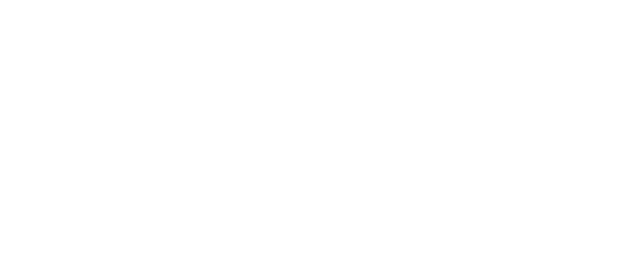
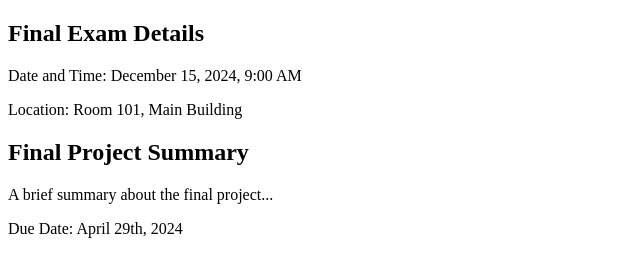
Before and after one commit to Cwaddick/svethedte, a plain HTML site: page index.html in a window 1280 px wide. Shown: the whole page, without its empty margins (0-640 px from the left). Drawn offline with nearby package versions, Linux system fonts and the light colour scheme.

Commit message:
Update index.html

```diff
--- a/index.html
+++ b/index.html
@@ -1,16 +1,29 @@
-<html>
+<!DOCTYPE html>
+<html lang="en">
 <head>
+    <meta charset="UTF-8">
+    <meta name="viewport" content="width=device-width, initial-scale=1.0">
+    <title>Document</title>
+    <script src="https://code.jquery.com/jquery-3.7.1.min.js"></script>
+</head>
+<body>
+    <div id="dynamic">
+
+    </div>
+</body>
+<script>
+const setupdynamic = () => {
+    // Dynamically create and append content
+    $('#dynamic').append('<h2>Final Exam Details</h2>');
+    $('#dynamic').append('<p>Date and Time: December 15, 2024, 9:00 AM</p>');
+    $('#dynamic').append('<p>Location: Room 101, Main Building</p>');
+    $('#dynamic').append('<h2>Final Project Summary</h2>');
+    $('#dynamic').append('<p>A brief summary about the final project...</p>');
+    $('#dynamic').append('<p>Due Date: April 29th, 2024</p>');
+}
+$(document).ready(setupdynamic);
 
 
-</head>
-
-
-<body>
-
-</body>
-
-
-
-
+</script>
 
 </html>
```
